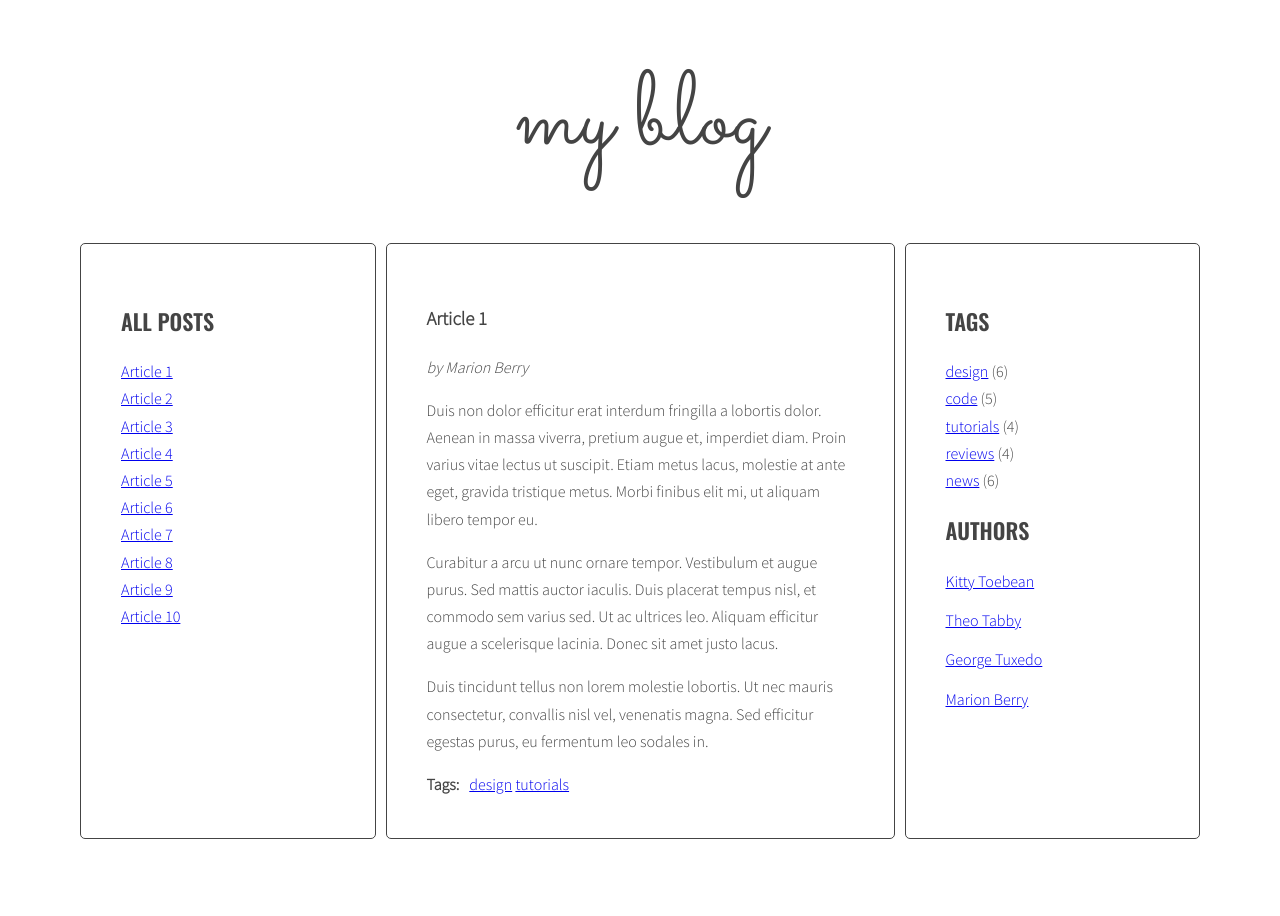
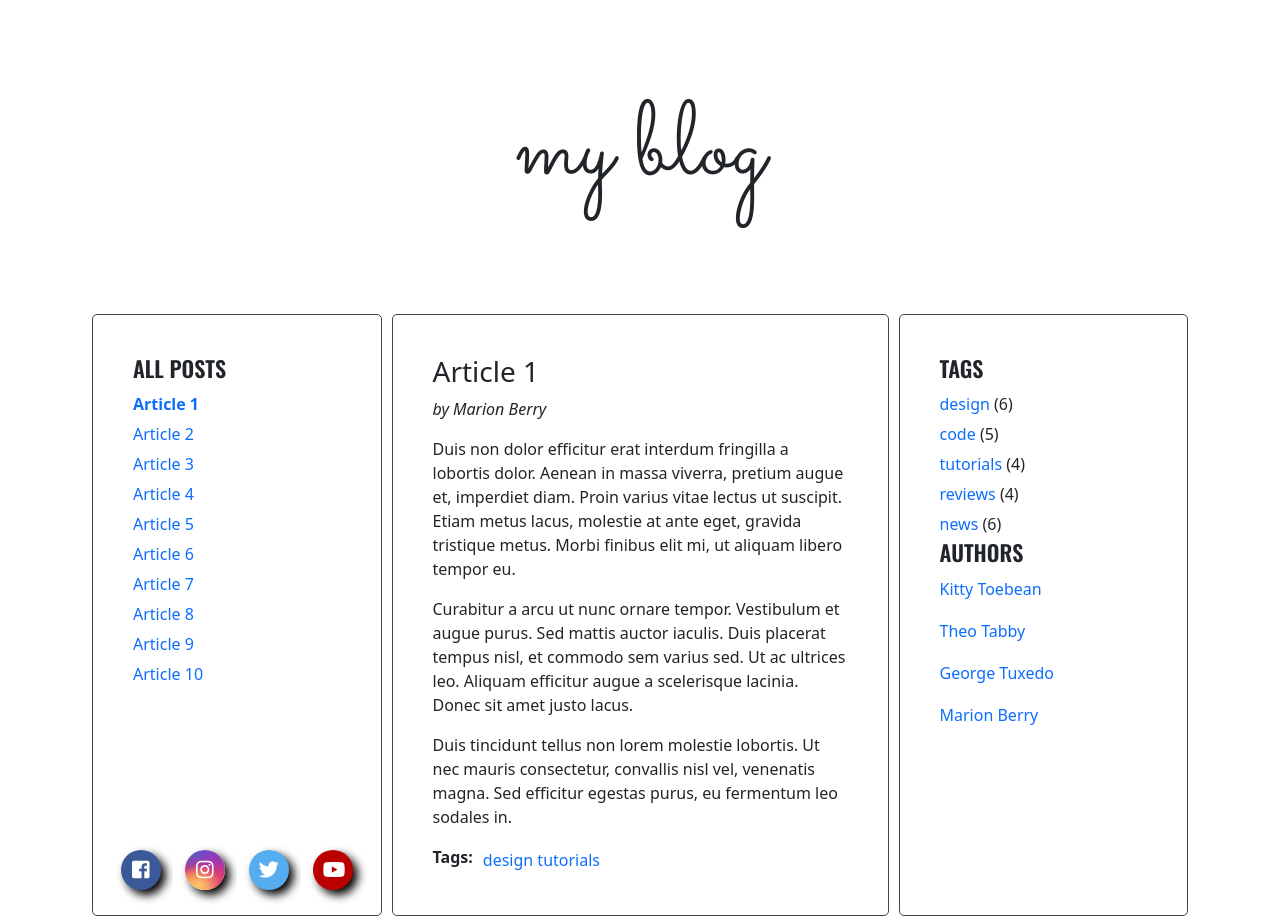
Before and after one commit to Robert-Roszak/javascript-blog, a website: page index.html in a window 1280 px wide. Before the commit the page ends 847 px from the top, so only its background shows below. Drawn offline with nearby package versions, Linux system fonts and the light colour scheme.

Commit message:
Add social media buttons, article transition, frist article active on page load

```diff
--- a/index.html
+++ b/index.html
@@ -6,6 +6,7 @@
 	<title>Blog</title>
 	<link rel="stylesheet" href="css/style.css">
 	<link rel="stylesheet" href="https://use.fontawesome.com/releases/v5.5.0/css/all.css">
+  <link href="https://cdn.jsdelivr.net/npm/bootstrap@5.0.0-beta2/dist/css/bootstrap.min.css" rel="stylesheet" integrity="sha384-BmbxuPwQa2lc/FVzBcNJ7UAyJxM6wuqIj61tLrc4wSX0szH/Ev+nYRRuWlolflfl" crossorigin="anonymous">
 </head>
 <body>
     <div class="blog">
@@ -26,6 +27,12 @@
                 <li><a href="#article-9"><span>Article 9</span></a></li>
                 <li><a href="#article-10"><span>Article 10</span></a></li>
               </ul>
+              <ul class="list-group list-group-horizontal">
+                <li class="list-group-item border-0"><a href="#"><span class="fab fa-facebook-square"></span></a></li>
+                <li class="list-group-item border-0"><a href="#"><span class="fab fa-instagram"></span></a></li>
+                <li class="list-group-item border-0"><a href="#"><span class="fab fa-twitter"></span></a></li>
+                <li class="list-group-item border-0"><a href="#"><span class="fab fa-youtube"></span></a></li>
+            </ul>
             </aside>
             <section class="posts">
               <article class="post active" id="article-1">
--- a/js/script.js
+++ b/js/script.js
@@ -74,3 +74,5 @@ function generateTitleLinks(){
   for(let link of links) link.addEventListener('click', titleClickHandler);
 }
 generateTitleLinks();
+/* Bring back active class on first link */
+document.querySelector('.titles a').classList.add('active');
--- a/sass/style.scss
+++ b/sass/style.scss
@@ -45,11 +45,14 @@ body {
 
 .wrapper {
   display: flex;
+  flex-wrap: wrap;
   margin-left: 10px;
+  margin-top: 10px;
 }
 
 .sidebar {
   flex: 1 0 0;
+  position: relative;
 }
 
 .posts {
@@ -72,6 +75,12 @@ body {
   font-size: 104px;
   line-height: 1;
   text-align: center;
+ /* background-image: url(https://images.pexels.com/photos/261579/pexels-photo-261579.jpeg);
+  background-position: center center;
+  background-size: cover;
+  background-attachment: fixed;*/
+  margin: 0 10px;
+  padding: 100px;
 }
 
 /* Lists */
@@ -83,11 +92,56 @@ body {
   .active {
     font-weight: bold;
   }
+  a {
+    text-decoration: none;
+    line-height: 30px;
+  }
 }
 
 .list-horizontal {
   li {
     display: inline-block;
+  }
+}
+
+.list-group {
+  position: absolute;
+  bottom: 10px;
+  margin: 0 auto;
+  left: 50%;
+  transform: translate(-50%);
+  li {
+    padding: 10px;
+  }
+  .fab {
+    padding: 10px;
+    font-size: 20px;
+    width: 40px;
+    text-align: center;
+    margin: 5px 2px;
+    border-radius: 50%;
+    box-shadow: 5px 5px 10px 0px black;
+    transition: all .5s;
+    &:hover {
+    opacity: 0.7;
+    }
+  }
+  .fa-facebook-square {
+    background: #3B5998;
+    color: white;
+  }
+  .fa-instagram {
+    /*background: linear-gradient(145deg, #3051F1 10%, #C92BB7 70%) no-repeat;*/
+    color: $color-light;
+    background: radial-gradient(circle farthest-corner at 35% 90%, #fec564, transparent 50%), radial-gradient(circle farthest-corner at 0 140%, #fec564, transparent 50%), radial-gradient(ellipse farthest-corner at 0 -25%, #5258cf, transparent 50%), radial-gradient(ellipse farthest-corner at 20% -50%, #5258cf, transparent 50%), radial-gradient(ellipse farthest-corner at 100% 0, #893dc2, transparent 50%), radial-gradient(ellipse farthest-corner at 60% -20%, #893dc2, transparent 50%), radial-gradient(ellipse farthest-corner at 100% 100%, #d9317a, transparent), linear-gradient(#6559ca, #bc318f 30%, #e33f5f 50%, #f77638 70%, #fec66d 100%);
+  }
+  .fa-twitter {
+    background: #55ACEE;
+    color: white;
+  }
+  .fa-youtube {
+    background: #bb0000;
+    color: white;
   }
 }
 
@@ -102,9 +156,16 @@ body {
 /* Post */
 
 .post {
+  z-index: 0;
+  opacity: 0;
+  position: absolute;
   display: none;
   &.active {
+    z-index: 1;
     display: block;
+    opacity: 1;
+    transition: 1s;
+    position: relative
   }
 }
 
```
Also changed, not shown: css/style.css, 1 other file.
